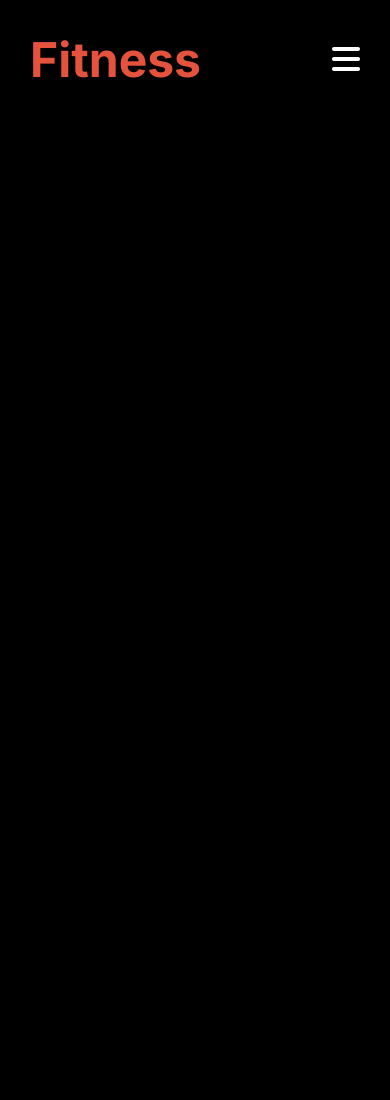
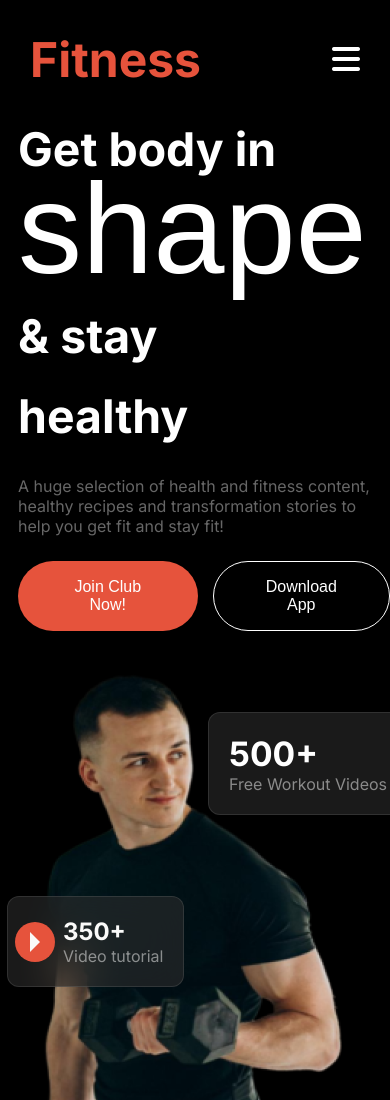
Before and after one commit to RAFIQUL595/B10-Assignment-2, a plain HTML site: page index.html in a window 390 px wide. Shown: the top 1100 px of the page. Before the commit the page ends 844 px from the top, so only its background shows below. Drawn offline with Linux system fonts and the light colour scheme; a web font is replaced by a local one.

Commit message:
banner section style and responsive done

```diff
--- a/index.html
+++ b/index.html
@@ -5,14 +5,21 @@
     <meta name="viewport" content="width=device-width, initial-scale=1.0" />
     <title>B10-Assignment-2</title>
     <link rel="stylesheet" href="styles/style.css" />
-    <link rel="stylesheet" href="styles/responsive.css">
+    <link rel="stylesheet" href="styles/responsive.css" />
     <link rel="preconnect" href="https://fonts.googleapis.com" />
     <link rel="preconnect" href="https://fonts.gstatic.com" crossorigin />
+
     <link
       href="https://fonts.googleapis.com/css2?family=Inter:wght@100..900&display=swap"
       rel="stylesheet"
     />
-    <script src="https://kit.fontawesome.com/6ff1036705.js" crossorigin="anonymous"></script>
+
+    <link href="https://fonts.cdnfonts.com/css/miama" rel="stylesheet">
+
+    <script
+      src="https://kit.fontawesome.com/6ff1036705.js"
+      crossorigin="anonymous"
+    ></script>
   </head>
   <body class="inter">
     <header>
@@ -30,12 +37,37 @@
           </ul>
         </div>
         <div class="ham-burger">
-            <i class="fa-solid fa-bars"></i>
+          <i class="fa-solid fa-bars"></i>
         </div>
       </nav>
       <!-- Nav Bar End Here -->
     </header>
-    <main></main>
+    <main>
+      <!-- Banner-Section Start Here -->
+      <section class="banner-section display-flex">
+        <div class="banner-description">
+          <h2>Get body in <br> <span id="fonts">shape</span> & stay <br> healthy</h2>
+          <p>A huge selection of health and fitness content, healthy recipes and transformation stories to help you get fit and stay fit!</p>
+          <div class="banner-button display-flex">
+            <button class="banner-btn">Join Club Now!</button>
+            <button id="banner-btn-2">Download App</button>
+          </div>
+        </div>
+        <div class="banner-img">
+          <img src="images/Images 2.png" alt="">
+          <div class="bottom-left">
+            <button class="play-button"></button>
+            <h6>350+</h6>
+            <p>Video tutorial</p>
+          </div>
+          <div class="top-right">
+            <h6>500+</h6>
+            <p>Free Workout Videos</p>
+          </div>
+        </div>
+      </section>
+      <!-- Banner-Section End Here -->
+    </main>
     <footer></footer>
   </body>
 </html>
--- a/styles/responsive.css
+++ b/styles/responsive.css
@@ -1,5 +1,6 @@
 /* Small Device Responsive Start Here */
 @media screen and (max-width: 576px) {
+  /* Nav Bar Responsive Start Here */
   .nav-container {
     flex-direction: row;
     margin-top: 30px;
@@ -17,13 +18,48 @@
     margin-right: 30px;
     display: block;
   }
+  /* Nav Bar Responsive End Here */
+
+  /* Banner-Section Responsive Start Here */
+  .banner-section {
+    flex-direction: column;
+    align-items: flex-start;
+    margin-left: -35px;
+  }
+  .banner-description {
+    width: auto;
+  }
+  .banner-description h2 {
+    font-size: 2.9rem;
+  }
+  .banner-img {
+    margin-top: 20px;
+    margin-left: 50px;
+  }
+  .bottom-left {
+    bottom: 248px;
+    left: -8px;
+  }
+  .top-right {
+    top: 61px;
+    right: -44px;
+  }
+  /* Banner-Section Responsive End Here */
 }
 /* Small Device Responsive End Here */
 
 /* Medium Device Responsive Start Here */
 @media screen and (min-width: 576px) and (max-width: 992px) {
+  /* Nav Bar Responsive Start Here */
   .nav-list ul {
     gap: 25px;
   }
+  /* Nav Bar Responsive End Here */
+
+  /* Banner-Section Responsive Start Here */
+  .bottom-left {
+    left: -9px;
+  }
+  /* Banner-Section Responsive End Here */
 }
 /* Medium Device Responsive Start Here */
--- a/styles/style.css
+++ b/styles/style.css
@@ -26,12 +26,14 @@ body {
 .font-color {
   color: #e6533c;
 }
-.btn-color {
+.banner-btn {
+  border: 1px solid rgb(255, 255, 255);
+  border-radius: 42px;
+  padding: 16px 40px 16px 40px;
   background-color: #e6533c;
-  padding: 10px 20px;
-  color: white;
-  border-radius: 45px;
-  font-size: 1.125rem;
+  color: #fff;
+  font-size: 1rem;
+  border: none;
 }
 /* Sharing Style End Here */
 
@@ -56,9 +58,126 @@ body {
   color: white;
   font-size: 1.125rem;
 }
-.ham-burger{
+.btn-color {
+  background-color: #e6533c;
+  padding: 10px 20px;
+  color: white;
+  border-radius: 45px;
+  font-size: 1.125rem;
+  border: none;
+}
+.ham-burger {
   color: white;
   font-size: 2rem;
   display: none;
 }
 /* Nav Bar Style End Here */
+
+/* Banner-Section Style Start Here */
+.banner-section {
+  max-width: 1440px;
+  margin: 0 auto;
+  margin-top: 20px;
+  height: 600px;
+  justify-content: space-around;
+  align-items: center;
+}
+.banner-description {
+  width: 480px;
+  margin-left: 53px;
+}
+.banner-description h2 {
+  font-size: 4.6rem;
+  color: #fff;
+  margin-bottom: 20px;
+  line-height: 80px;
+}
+.banner-description h2 #fonts {
+  font-family: "miama", sans-serif;
+  font-weight: 400;
+  font-size: 8rem;
+}
+.banner-description p {
+  font-size: 1rem;
+  color: #fff;
+  opacity: 0.4;
+  margin-bottom: 25px;
+}
+.banner-button {
+  gap: 15px;
+}
+#banner-btn-2 {
+  font-size: 1rem;
+  color: #fff;
+  background-color: black;
+  border: 1px solid rgb(255, 255, 255);
+  border-radius: 42px;
+  padding: 16px 40px 16px 40px;
+}
+.banner-img img {
+  min-height: 100px;
+}
+.banner-img {
+  position: relative;
+}
+.bottom-left {
+  position: absolute;
+  bottom: 75px;
+  left: -90px;
+  padding: 20px 20px 20px 55px;
+  border: 1px solid rgba(255, 255, 255, 0.1);
+  border-radius: 12px;
+  backdrop-filter: blur(20px);
+  background: rgba(48, 48, 48, 0.54);
+}
+.bottom-left h6 {
+  color: #fafaf9;
+  font-size: 1.5rem;
+}
+.bottom-left p {
+  color: #fafaf9;
+  font-size: 1rem;
+  opacity: 0.5;
+}
+.play-button {
+  position: absolute;
+  bottom: 24px;
+  left: 7px;
+  display: grid;
+  place-items: center;
+  font-size: 80px;
+  color: #fafaf9;
+  height: 40px;
+  width: 40px;
+  border-radius: 50%;
+  border: none;
+  background: #e6533c;
+  color: pointer;
+}
+.play-button::before {
+  content: "";
+  display: inline-block;
+  border-left: 10px solid;
+  border-top: 10px solid transparent;
+  border-bottom: 10px solid transparent;
+}
+.top-right {
+  position: absolute;
+  top: 118px;
+  right: -62px;
+  padding: 20px;
+  border: 1px solid rgba(255, 255, 255, 0.1);
+  border-radius: 12px;
+  backdrop-filter: blur(20px);
+  background: rgba(255, 255, 255, 0.1);
+}
+.top-right h6 {
+  color: #ffffff;
+  font-size: 2.1rem;
+}
+.top-right p {
+  color: #fafaf9;
+  font-size: 1rem;
+  opacity: 0.5;
+}
+/* Banner-Section Style End Here */
```
